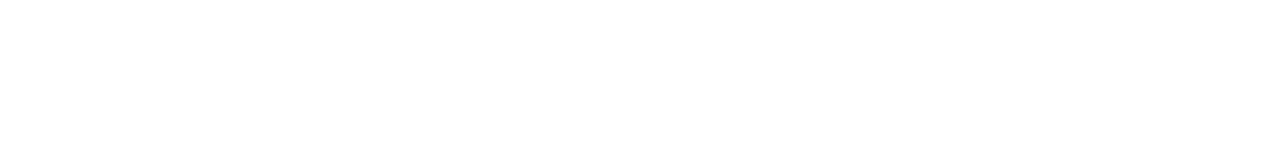
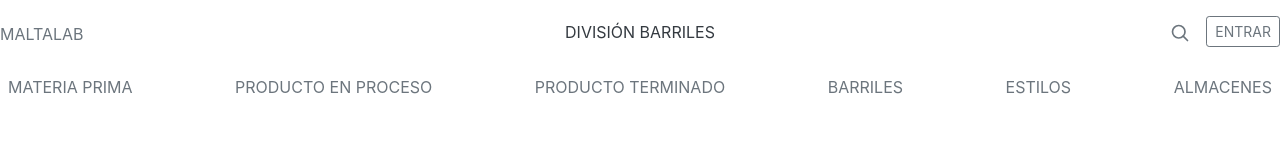
Before and after one commit to chiliwis/CRUD_ML, a plain HTML site: page index.html in a window 1280 px wide. Drawn offline with nearby package versions, Linux system fonts and the light colour scheme.

Commit message:
Header y logos

```diff
--- a/index.html
+++ b/index.html
@@ -3,10 +3,41 @@
 <head>
     <meta charset="UTF-8">
     <meta http-equiv="X-UA-Compatible" content="IE=edge">
-    <meta name="viewport" content="width=device-width, initial-scale=1.0">
+    <meta name="viewport" content="width=device-width, initial-scale=1, shrink-to-fit=no">
+    <link rel="stylesheet" href="https://cdn.jsdelivr.net/npm/bootstrap@4.6.2/dist/css/bootstrap.min.css" integrity="sha384-xOolHFLEh07PJGoPkLv1IbcEPTNtaed2xpHsD9ESMhqIYd0nLMwNLD69Npy4HI+N" crossorigin="anonymous">
+    <link rel="stylesheet" href="/Assets/css/main.css">
     <title>Document</title>
 </head>
 <body>
+    <header class="blog-header py-3">
+        <div class="row flex-nowrap justify-content-between align-items-center">
+          <div class="col-4 pt-1">
+            <a class="text-muted" href="">MALTALAB</a>
+          </div>
+          <div class="col-4 text-center">
+            <a class="blog-header-logo text-dark" href="#">DIVISIÓN BARRILES</a>
+          </div>
+          <div class="col-4 d-flex justify-content-end align-items-center">
+            <a class="text-muted" href="#" aria-label="Search">
+              <svg xmlns="http://www.w3.org/2000/svg" width="20" height="20" fill="none" stroke="currentColor" stroke-linecap="round" stroke-linejoin="round" stroke-width="2" class="mx-3" role="img" viewBox="0 0 24 24" focusable="false"><title>Search</title><circle cx="10.5" cy="10.5" r="7.5"></circle><path d="M21 21l-5.2-5.2"></path></svg>
+            </a>
+            <a class="btn btn-sm btn-outline-secondary" href="#">ENTRAR</a>
+          </div>
+        </div>
+      </header>
+      <div class="nav-scroller py-1 mb-2">
+        <nav class="nav d-flex justify-content-between">
+          <a class="p-2 text-muted" href="#">MATERIA PRIMA</a>
+          <a class="p-2 text-muted" href="#">PRODUCTO EN PROCESO</a>
+          <a class="p-2 text-muted" href="#">PRODUCTO TERMINADO</a>
+          <a class="p-2 text-muted" href="#">BARRILES</a>
+          <a class="p-2 text-muted" href="#">ESTILOS</a>
+          <a class="p-2 text-muted" href="#">ALMACENES</a>
 
+        </nav>
+      </div>
+
+    <script src="https://cdn.jsdelivr.net/npm/bootstrap@4.6.2/dist/js/bootstrap.bundle.min.js" integrity="sha384-Fy6S3B9q64WdZWQUiU+q4/2Lc9npb8tCaSX9FK7E8HnRr0Jz8D6OP9dO5Vg3Q9ct" crossorigin="anonymous"></script>
 </body>
+<script src="/Assets/js/main.js"></script>
 </html>
```
Also changed, not shown: Assets/images/Isotipo_Full_MaltaLab_orig.png (added), Assets/images/Isotipo_full_MaltaLab_negro.png (added), Assets/images/Logo_MaltaLab_LetraBca_fdoTransp.png (added), Assets/images/Logo_MaltaLab_transparente.png (added), 2 other files.
